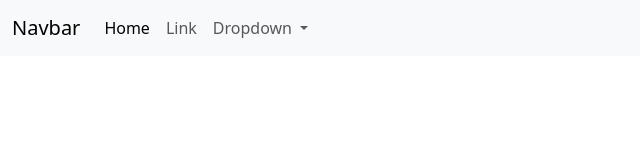
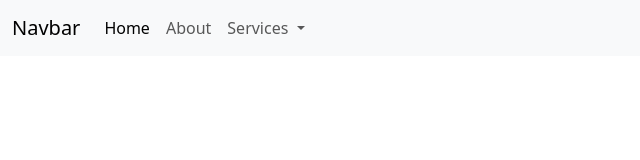
Before and after one commit to amrmabdelazeem/move-it-website, a plain HTML site: page index.html in a window 1280 px wide. Shown: the full height of the page, 0-640 px from the left. Drawn offline with nearby package versions, Linux system fonts and the light colour scheme.

Commit message:
Rename navbar items

```diff
--- a/index.html
+++ b/index.html
@@ -25,11 +25,11 @@
             <a class="nav-link active" aria-current="page" href="#">Home</a>
           </li>
           <li class="nav-item">
-            <a class="nav-link" href="#">Link</a>
+            <a class="nav-link" href="#">About</a>
           </li>
           <li class="nav-item dropdown">
             <a class="nav-link dropdown-toggle" href="#" role="button" data-bs-toggle="dropdown" aria-expanded="false">
-              Dropdown
+              Services
             </a>
             <ul class="dropdown-menu">
               <li><a class="dropdown-item" href="#">Action</a></li>
```
